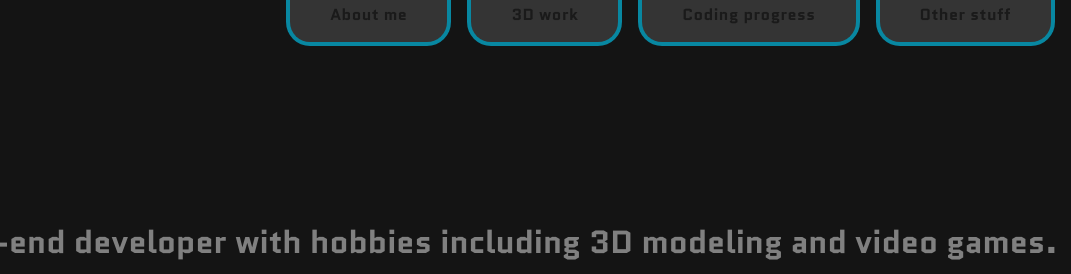
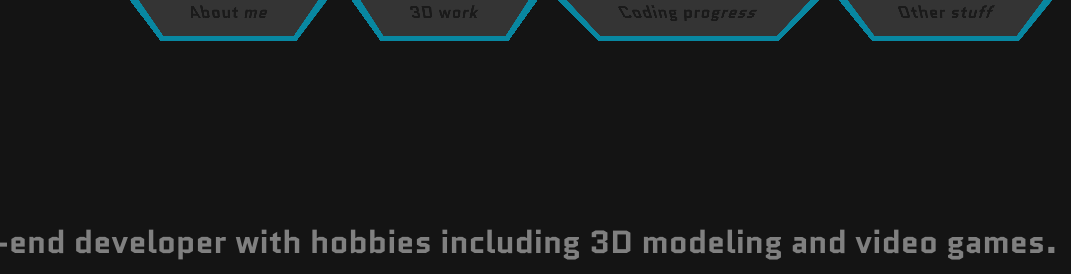
Before and after one commit to bke82024/Portfolio, a plain HTML site: page index.html in a window 1280 px wide. Shown: the top 274 px of the page, 209-1280 px from the left. Drawn offline with Linux system fonts and the light colour scheme; a web font is replaced by a local one.

Commit message:
more stuff

```diff
--- a/style.css
+++ b/style.css
@@ -15,9 +15,7 @@ header {
   position: fixed;
   opacity: 60%;
   width: 100%;
-  /* background: rgb(75, 75, 75);
-  border-bottom: 5px solid rgb(0, 212, 255); */
-  z-index: 5;
+  z-index: 99;
 }
 
 nav {
@@ -49,16 +47,17 @@ ul {
 }
 
 li {
+  margin-inline: 1rem;
   list-style: none;
   text-align: center;
   background-color: rgb(74, 74, 74);
-  border: 0.3rem solid rgb(0, 212, 255);
+  border: 0.5rem solid rgb(0, 212, 255);
   border-top: none;
   padding: 1rem;
   padding-bottom: 1rem;
   padding-inline: 2.5rem;
-  border-radius: 0 0 1.5rem 1.5rem;
   transition: 0.2s;
+  transform: perspective(10px) rotateX(-5deg);
 }
 
 a {
```
